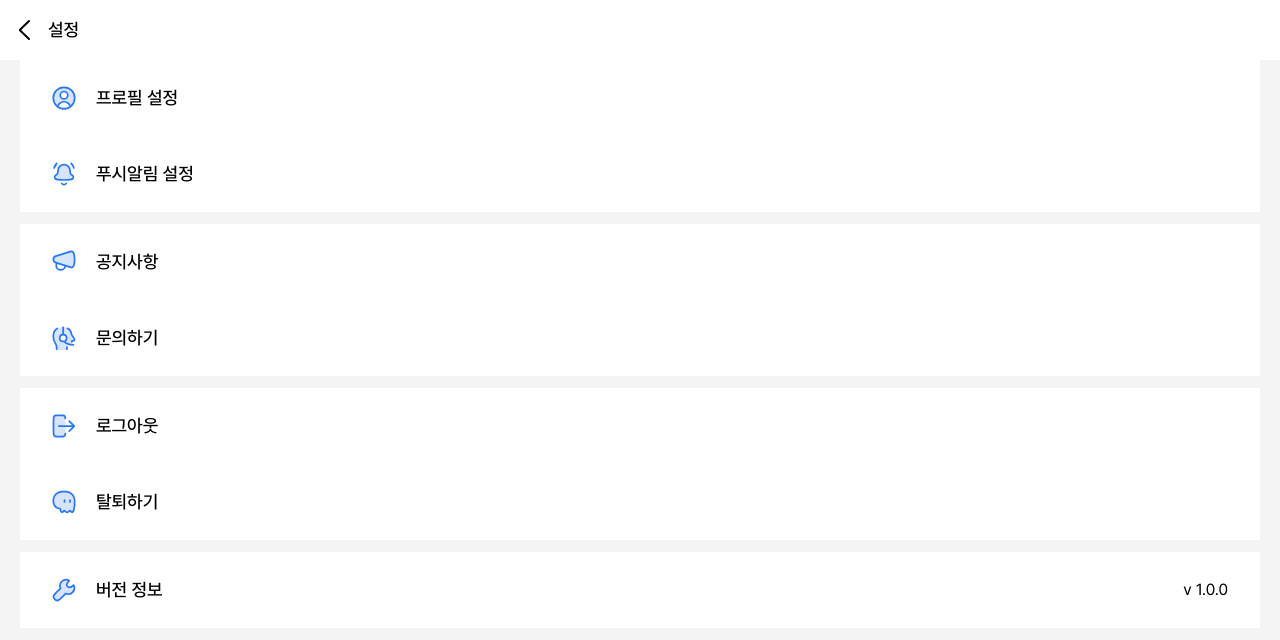
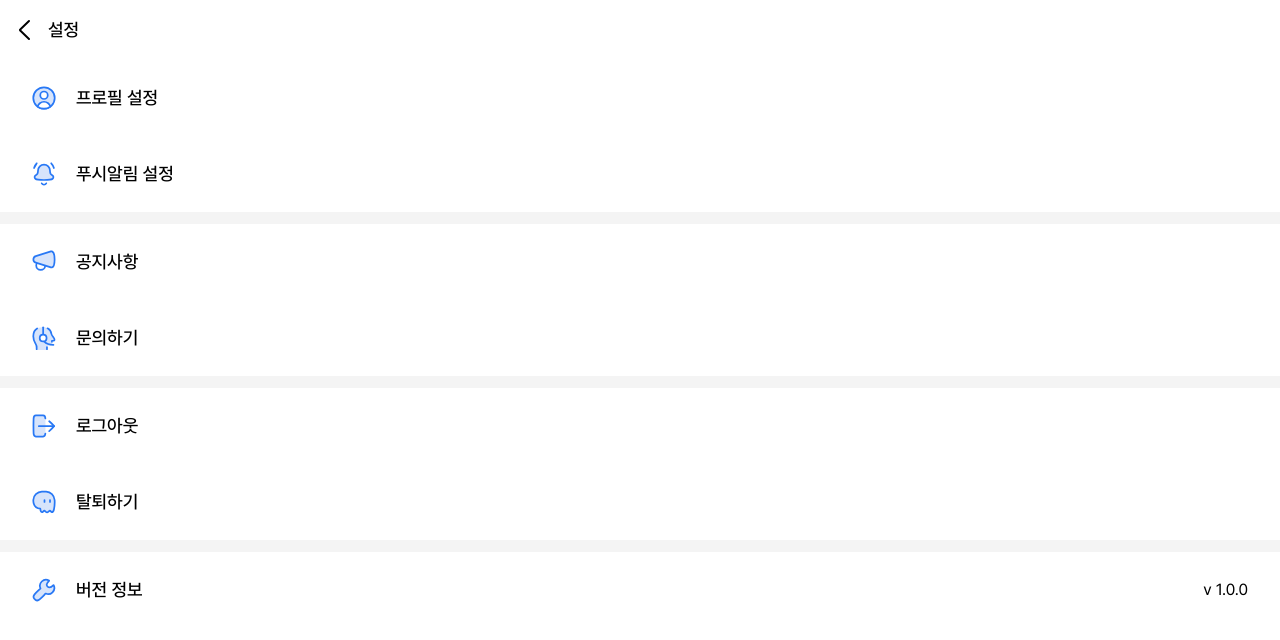
Before and after one commit to dongibuyeo/core-frontend, a Next.js app: page /mypage/settings in a window 1280 px wide. Shown: the top 640 px of the page. Built offline with nearby package versions, Linux system fonts and the light colour scheme.

Commit message:
fix: 패딩에러 수정

```diff
--- a/src/app/mypage/settings/page.tsx
+++ b/src/app/mypage/settings/page.tsx
@@ -13,9 +13,8 @@ import {
 
 export default function SettingPage() {
   return (
-    <div className="w-full h-full">
-      <div className="absolute inset-0 bg-_grey-100" />
-      <div className="relative w-full h-full flex flex-col items-start justify-center">
+    <div className="-mx-5">
+      <div className="relative w-full flex flex-col items-start justify-center bg-_grey-100">
         <div className="mb-3 w-full">
           <SettingItem
             icon={<EditProfile />}
```
